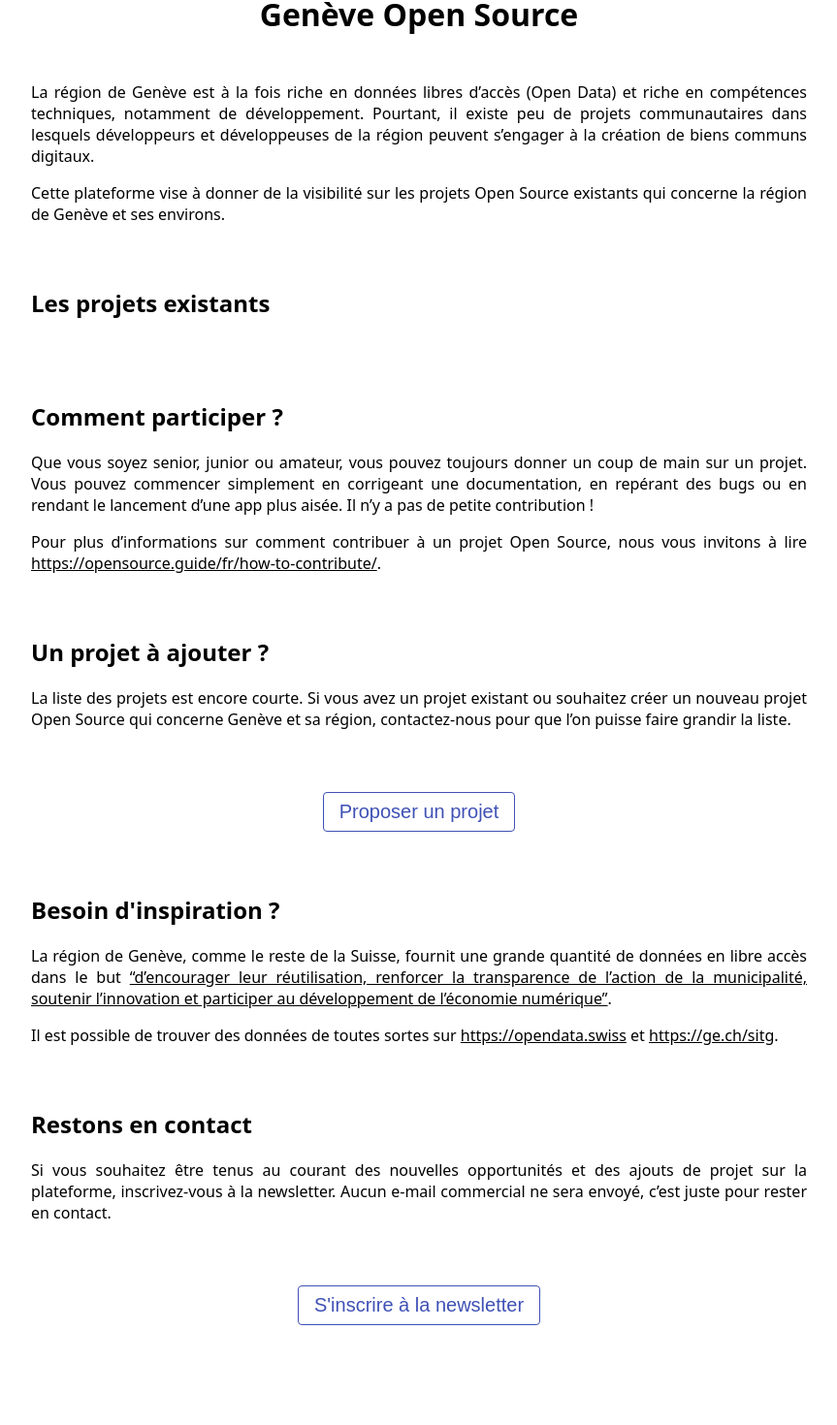
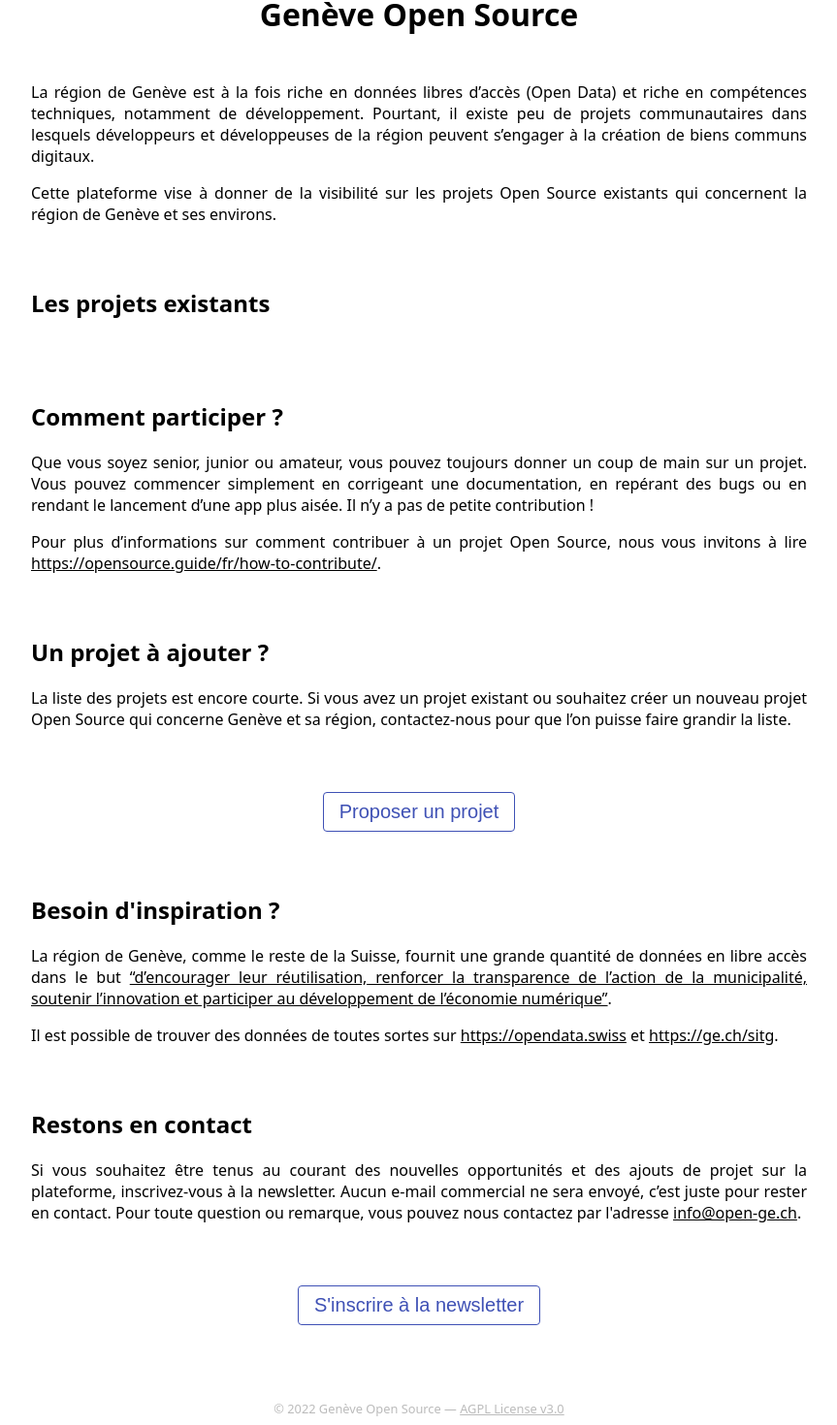
Before and after one commit to 5ika/Geneve-Open-Source, a Next.js app: page / in a window 1280 px wide. Shown: the part 60-1530 px from the top of the page at 97% size, without its empty margins (208-1071 px from the left). Built offline with nearby package versions, Linux system fonts and the light colour scheme.

Commit message:
feat: :sparkles: Add footer

```diff
--- a/pages/index.mdx
+++ b/pages/index.mdx
@@ -8,7 +8,7 @@
 notamment de développement. Pourtant, il existe peu de projets communautaires dans lesquels développeurs et développeuses
 de la région peuvent s’engager à la création de biens communs digitaux.
 
-Cette plateforme vise à donner de la visibilité sur les projets Open Source existants qui concerne la région de Genève et ses environs.
+Cette plateforme vise à donner de la visibilité sur les projets Open Source existants qui concernent la région de Genève et ses environs.
 
 ## Les projets existants
 
@@ -46,6 +46,7 @@
 
 Si vous souhaitez être tenus au courant des nouvelles opportunités et des ajouts de projet sur la plateforme,
 inscrivez-vous à la newsletter. Aucun e-mail commercial ne sera envoyé, c’est juste pour rester en contact.
+Pour toute question ou remarque, vous pouvez nous contactez par l'adresse [info@open-ge.ch](mailto:info@open-ge.ch).
 
 <div className="center">
   <a href={props.subscribeUrl} target="_blank">
@@ -53,6 +54,11 @@
   </a>
 </div>
 
+<div className="footer center">
+  © 2022 Genève Open Source — [AGPL License
+  v3.0](https://github.com/5ika/Geneve-Open-Source/blob/main/LICENSE.md)
+</div>
+
 export default ({ children }) => <Layout>{children}</Layout>;
 
 export const getStaticProps = async () => getProjectsList();
--- a/styles/globals.css
+++ b/styles/globals.css
@@ -15,9 +15,6 @@
   font-family: system-ui, -apple-system, BlinkMacSystemFont, "Segoe UI", Roboto,
     Ubuntu, "Helvetica Neue", sans-serif;
 }
- body {
-   padding-bottom: 4rem;
- }
 
 a {
   color: inherit;
@@ -64,3 +61,8 @@
   justify-content: center;
   margin-top: 4rem;
 }
+
+.footer {
+  color: var(--grey);
+  font-size: 0.8rem;
+}
--- a/styles/layouts/Default.module.css
+++ b/styles/layouts/Default.module.css
@@ -1,5 +1,5 @@
 .app {
-    padding: 2rem;
+    padding: 2rem 2rem 0;
     display: flex;
     justify-content: center;
 }
```
Also changed, not shown: 1 other file (tests, documents, lock files or other folders).
